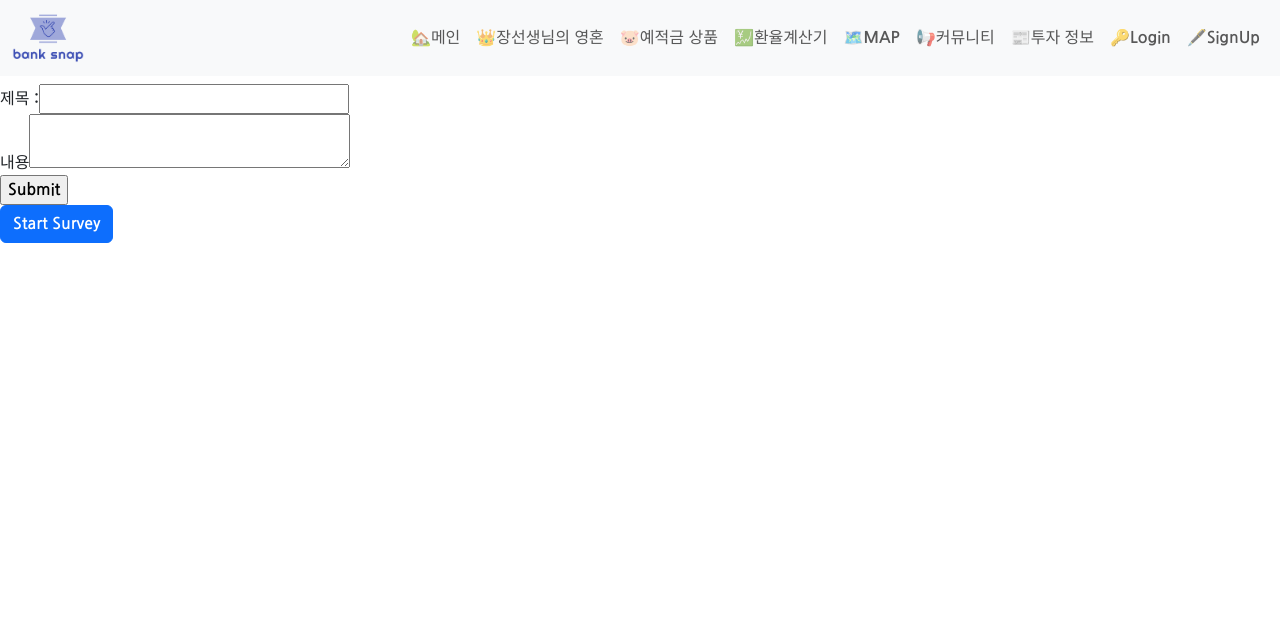
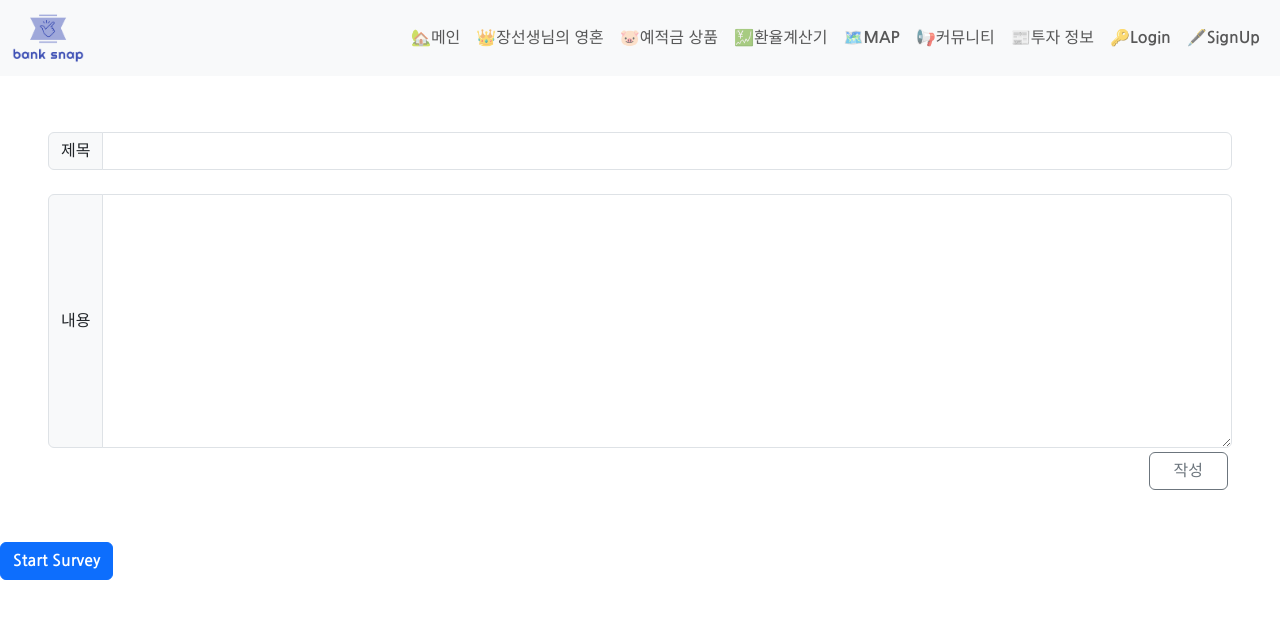
Before and after one commit to songjung-good/pjt_banksnap, a JavaScript app in the folder front/bank-snap/: page /create/article in a window 1280 px wide. Shown: the top 618 px of the page. Built offline with nearby package versions, Linux system fonts and the light colour scheme.

Commit message:
create_페이지수정

```diff
--- a/front/bank-snap/src/components/ArticleWrite.vue
+++ b/front/bank-snap/src/components/ArticleWrite.vue
@@ -1,16 +1,21 @@
 <template>
-  <div>
+  <div class="p-5">
     <h1>{{ type }}</h1>
     <form @submit.prevent="writeArticle">
-      <div>
-        <label for="title">제목 : </label>
-        <input type="text" v-model.trim="title" id="title">
+
+      <div class="input-group">
+        <span class="input-group-text">제목</span>
+        <input type="text" v-model.trim="title" id="title" class="form-control">
       </div>
-      <div>
-        <label for="content">내용</label>
-        <textarea v-model.trim="content" id="content"></textarea>
+      <br>
+      <div class="input-group">
+        <span class="input-group-text">내용</span>
+        <textarea v-model.trim="content" id="content" class="form-control" rows="10" aria-label="내용"></textarea>
       </div>
-      <input type="submit">
+      <div class="text-end">
+
+        <input class="btn btn-outline-secondary px-4 m-1" type="submit" value="작성">
+      </div>
     </form>
   </div>
 </template>
```
